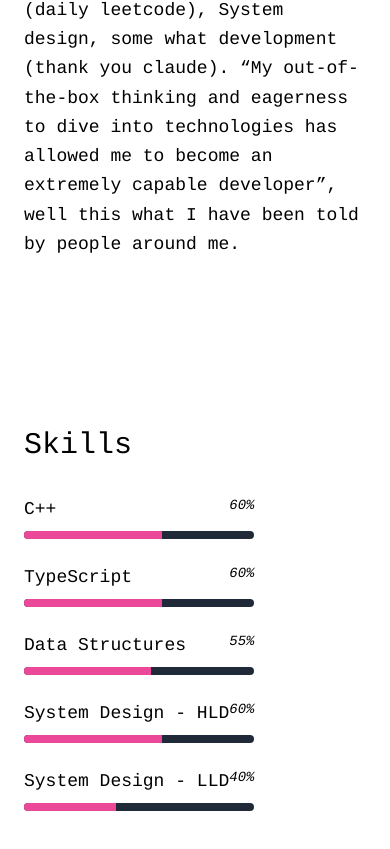
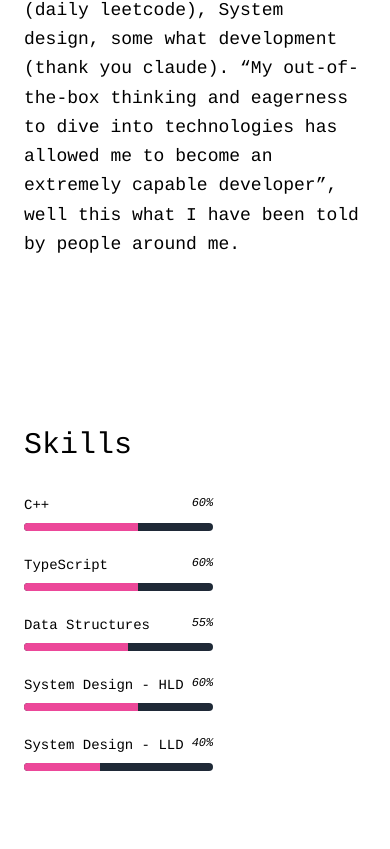
Before and after one commit to saniddhyaDubey/portfolio, a Next.js app: page /about in a window 390 px wide. Shown: the part 546-1395 px from the top of the page. Built offline with nearby package versions, Linux system fonts and the light colour scheme.

Commit message:
style: portfolio card size fine-tuned for mobile and laptop displays

```diff
--- a/src/components/about/ skills.tsx
+++ b/src/components/about/ skills.tsx
@@ -50,10 +50,10 @@ function SkillBar({ skill, percentage }: Skill) {
     <div className="space-y-2">
       {/* Skill Name */}
       <div className="flex justify-between">
-        <p className="text-lg font-courier text-black dark:text-white">
+        <p className="text-sm md:text-lg font-courier text-black dark:text-white">
           {skill}
         </p>
-        <span className="text-sm italic font-courier text-black dark:text-white">
+        <span className="text-xs md:text-sm italic font-courier text-black dark:text-white flex-shrink-0 ml-2">
           {percentage}%
         </span>
       </div>
--- a/src/components/portfolio/PortfolioSection.tsx
+++ b/src/components/portfolio/PortfolioSection.tsx
@@ -9,7 +9,7 @@ export default function PortfolioSection() {
         <h1 className="text-4xl md:text-5xl font-courier">Portfolio</h1>
         <div className="w-full max-w-2xl h-[1px] bg-gray-500 mt-3"></div>
       </div>
-      <div className="grid grid-cols-2 lg:grid-cols-3 gap-4">
+      <div className="grid grid-cols-2 md:grid-cols-4 lg:grid-cols-5 xl:grid-cols-6 gap-4">
         {projects.map((project, index) => (
           <ProjectCard key={index} project={project} />
         ))}
```
